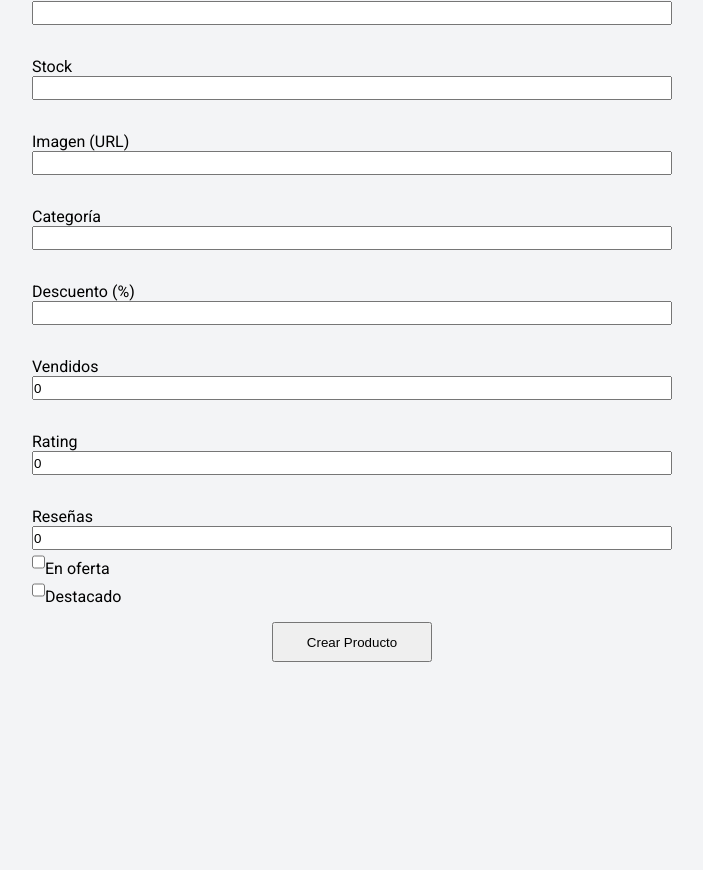
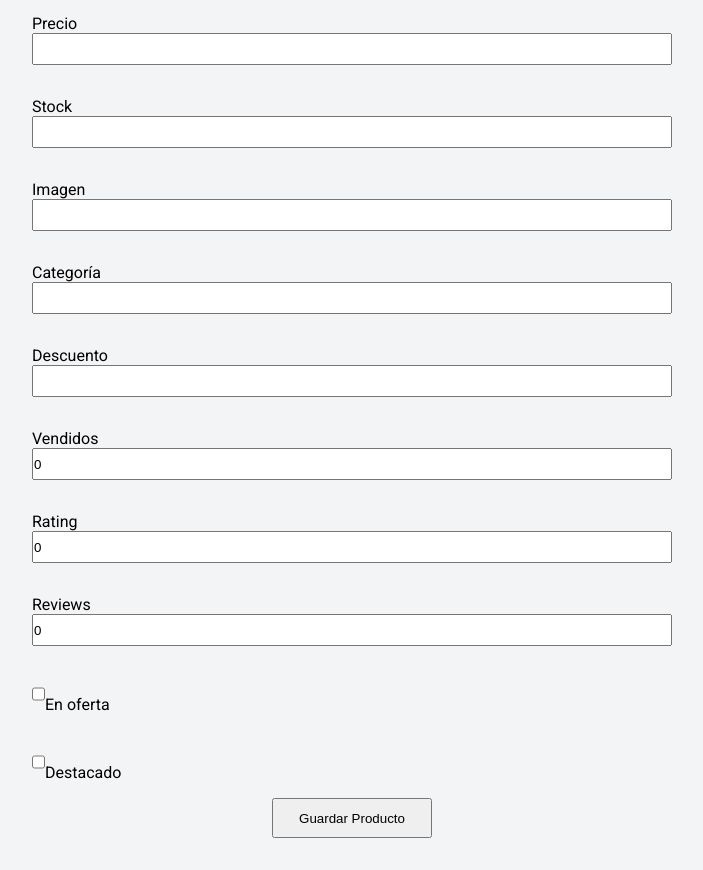
Before and after one commit to OsvaldoCorneli/mi-tienda, a React (Vite) app: page /admin/nuevoproducto in a window 1280 px wide. Shown: the part 620-1490 px from the top of the page, without its empty margins (288-991 px from the left). Before the commit the page ends 1314 px from the top, so only its background shows below. Built offline with nearby package versions, Linux system fonts and the light colour scheme.

Commit message:
hice formulario crear producto y eliminar producto

```diff
--- a/src/App.jsx
+++ b/src/App.jsx
@@ -8,6 +8,7 @@ import Cart from "./components/Cart/Cart.jsx";
 import LayoutAdmin from "./components/LayoutAdmin/LayoutAdmin.jsx";
 import AdminItemContainer from "./components/AdminItemContainer/AdminItemContainer.jsx";
 import FormularioProducto from "./components/FormularioProducto/FormularioProducto.jsx";
+import FormularioContainer from "./components/FormularioProducto/FormularioContainer.jsx";
 
 function App() {
 
@@ -36,7 +37,7 @@ function App() {
 
           <Route element={<LayoutAdmin/>}>
             <Route path="/admin"  element={<h2>Bienvenido</h2>}/>
-            <Route path="/admin/nuevoproducto" element={<FormularioProducto/>}/>
+            <Route path="/admin/nuevoproducto" element={<FormularioContainer/>}/>
             <Route path="/admin/productos" element={<AdminItemContainer/>}/>
             <Route path="/admin/productos/:id" element={<h2>Formulario actualizar producto</h2>}/>
 
--- a/src/components/AdminItem/AdminItem.jsx
+++ b/src/components/AdminItem/AdminItem.jsx
@@ -1,7 +1,7 @@
 import style from "./AdminItem.module.css"
 
 
-function AdminItem({ name, image, stock, price, onSale, id, category }) {
+function AdminItem({ name, image, stock, price, onSale, id, category,handleDelete }) {
 
 
     return (
@@ -13,8 +13,8 @@ function AdminItem({ name, image, stock, price, onSale, id, category }) {
                 </div>
                 <div className={style.card_admin_container2}>
                     <div className={style.card_admin_container2_1}>
-                        <a href="">Boton delete</a>
-                        <a href="">Boton editar</a>
+                        <a href="">editar..</a>
+                        <button onClick={()=> handleDelete(id)}>Eliminar</button>
                     </div>
                     <div className={style.card_admin_container2_2}>
                         <h4>{name}</h4>
--- a/src/components/AdminItemContainer/AdminItemContainer.jsx
+++ b/src/components/AdminItemContainer/AdminItemContainer.jsx
@@ -1,13 +1,13 @@
 import AdminItemList from "../AdminItemList/AdminItemList";
 import { useState, useEffect } from "react";
-import { getFirestore, collection, getDocs } from 'firebase/firestore';
+import { getFirestore, collection, getDocs, deleteDoc, doc } from 'firebase/firestore';
 import { db } from '../../firebase/config.js';
 
 const AdminItemContainer = () => {
 
     const [products, setProducts] = useState([]);
     const [error, setError] = useState(null);
-     const [loading, setLoading] = useState(true);
+    const [loading, setLoading] = useState(true);
 
     useEffect(() => {
         const prodDB = collection(db, "productos")
@@ -21,15 +21,25 @@ const AdminItemContainer = () => {
         })
     }, []);
 
+    const handleDelete = async (id) => {
+        const confirmacion = window.confirm("¿Está seguro de que desea eliminar este producto ? ");
+if (confirmacion) {
+            const docRef = doc(db, "productos", id);
+            await deleteDoc(docRef);
+            // Actualizamos el estado local para reflejar el cambio en la UI inmediatamente.
+                setProducts(products.filter(elem => elem.id !== id));
+            alert("Producto eliminado.");
+        }
+    };
 
 
 
     return (
         <>
-        {loading
+            {loading
                 ? <h2>Cargando...</h2>
-                : <AdminItemList products={products}/>
-        }
+                : <AdminItemList products={products} handleDelete={handleDelete}/>
+            }
 
         </>
     )
--- a/src/components/AdminItemList/AdminItemList.jsx
+++ b/src/components/AdminItemList/AdminItemList.jsx
@@ -1,7 +1,7 @@
 import AdminItem from "../AdminItem/AdminItem"
 
 
-const AdminItemList = ({products})=>{
+const AdminItemList = ({products, handleDelete})=>{
 
     console.log(products)
 
@@ -19,6 +19,7 @@ const AdminItemList = ({products})=>{
                      onSale={elemento.onSale}
                      id={elemento.id}
                      category={elemento.category}
+                     handleDelete={handleDelete}
                     />
 
                 ))
--- /dev/null
+++ b/src/components/FormularioProducto/FormularioContainer.jsx
@@ -0,0 +1,84 @@
+import { useState } from "react";
+import FormularioProductos from "./FormularioProducto";
+import { getFirestore, collection, addDoc } from 'firebase/firestore';
+
+const FormularioContainer = () => {
+  const [product, setProduct] = useState({
+    id: "",
+    name: "",
+    brand: "",
+    productType: "",
+    description: "",
+    price: "",
+    stock: "",
+    image: "",
+    category: "",
+    onSale: false,
+    discount: "",
+    sold: 0,
+    rating: 0,
+    reviews: 0,
+    featured: false,
+  });
+
+  const handleChange = (e) => {
+    const { name, value, type, checked } = e.target;
+
+    setProduct({
+      ...product,
+      [name]: type === "checkbox" ? checked : value,
+    });
+  };
+
+const handleSubmit = async (e) => {
+  e.preventDefault();
+
+  try {
+    const db = getFirestore();
+    const productosCollection = collection(db, "productos");
+
+    await addDoc(productosCollection, {
+      ...product,
+      price: Number(product.price),
+      stock: Number(product.stock),
+      discount: Number(product.discount),
+      sold: Number(product.sold),
+      rating: Number(product.rating),
+      reviews: Number(product.reviews),
+    });
+
+    alert("Producto agregado correctamente.");
+
+    setProduct({
+      id: "",
+      name: "",
+      brand: "",
+      productType: "",
+      description: "",
+      price: "",
+      stock: "",
+      image: "",
+      category: "",
+      onSale: false,
+      discount: "",
+      sold: 0,
+      rating: 0,
+      reviews: 0,
+      featured: false,
+    });
+  } catch (error) {
+    console.error("Error al guardar el producto:", error);
+    alert("Hubo un error al guardar el producto.");
+  }
+};
+
+return (
+  <FormularioProductos
+    product={product}
+    handleChange={handleChange}
+    handleSubmit={handleSubmit}
+  />
+);
+};
+
+export default FormularioContainer;
--- a/src/components/FormularioProducto/FormularioProducto.jsx
+++ b/src/components/FormularioProducto/FormularioProducto.jsx
@@ -1,41 +1,13 @@
-import { useState } from "react";
 import style from "./FormularioProducto.module.css"
-const FormularioProducto = () => {
-  const [product, setProduct] = useState({
-    id: "",
-    name: "",
-    brand: "",
-    productType: "",
-    description: "",
-    price: "",
-    stock: "",
-    image: "",
-    category: "",
-    onSale: false,
-    discount: "",
-    sold: 0,
-    rating: 0,
-    reviews: 0,
-    featured: false,
-  });
 
-  const handleChange = (e) => {
-    const { name, value, type, checked } = e.target;
 
-    setProduct({
-      ...product,
-      [name]: type === "checkbox" ? checked : value,
-    });
-  };
-
-  const handleSubmit = (e) => {
-    e.preventDefault();
-    console.log(product);
-    // Acá después hacés el POST o agregás el producto
-  };
-
+const FormularioProductos = ({
+  product,
+  handleChange,
+  handleSubmit,
+}) => {
   return (
-    <form onSubmit={handleSubmit} className="product-form">
+    <form onSubmit={handleSubmit}>
       <h2>Nuevo Producto</h2>
 
       <label>ID</label>
@@ -62,7 +34,7 @@ const FormularioProducto = () => {
         onChange={handleChange}
       />
 
-      <label>Tipo de producto</label>
+      <label>Tipo de Producto</label>
       <input
         type="text"
         name="productType"
@@ -93,7 +65,7 @@ const FormularioProducto = () => {
         onChange={handleChange}
       />
 
-      <label>Imagen (URL)</label>
+      <label>Imagen</label>
       <input
         type="text"
         name="image"
@@ -109,7 +81,7 @@ const FormularioProducto = () => {
         onChange={handleChange}
       />
 
-      <label>Descuento (%)</label>
+      <label>Descuento</label>
       <input
         type="number"
         name="discount"
@@ -136,7 +108,7 @@ const FormularioProducto = () => {
         onChange={handleChange}
       />
 
-      <label>Reseñas</label>
+      <label>Reviews</label>
       <input
         type="number"
         name="reviews"
@@ -144,7 +116,6 @@ const FormularioProducto = () => {
         onChange={handleChange}
       />
 
-      <div>
       <label>
         <input
           type="checkbox"
@@ -154,9 +125,7 @@ const FormularioProducto = () => {
         />
         En oferta
       </label>
-      </div>
 
-      <div>
       <label>
         <input
           type="checkbox"
@@ -166,11 +135,10 @@ const FormularioProducto = () => {
         />
         Destacado
       </label>
-      </div>
 
-      <button type="submit">Crear Producto</button>
+      <button type="submit">Guardar Producto</button>
     </form>
   );
 };
 
-export default FormularioProducto;
+export default FormularioProductos;
--- a/src/components/FormularioProducto/FormularioProducto.module.css
+++ b/src/components/FormularioProducto/FormularioProducto.module.css
@@ -18,7 +18,7 @@ form label{
 
 form input{
 
-    height: 3vh;
+    height: 4vh;
 
 }
 
--- a/src/components/LayoutAdmin/NavAdmin/NavAdmin.jsx
+++ b/src/components/LayoutAdmin/NavAdmin/NavAdmin.jsx
@@ -5,9 +5,11 @@ function NavAdmin(){
     return(
         <nav className={style.nav_container}>
             <ul className={style.nav_ul}>
-                <li><Link to='/'>Inicio</Link></li>
+                <li><Link to='/admin'>Inicio</Link></li>
                 <li><Link to='/admin/nuevoproducto'>Crear nuevo Producto</Link></li>
                 <li><Link to='/admin/productos'>Todos los productos</Link></li>
+                <li><Link to='/'>Ir al sitio</Link></li>
+
             </ul>
 
 
```
Lines whose indentation alone changed are shown as unchanged.
